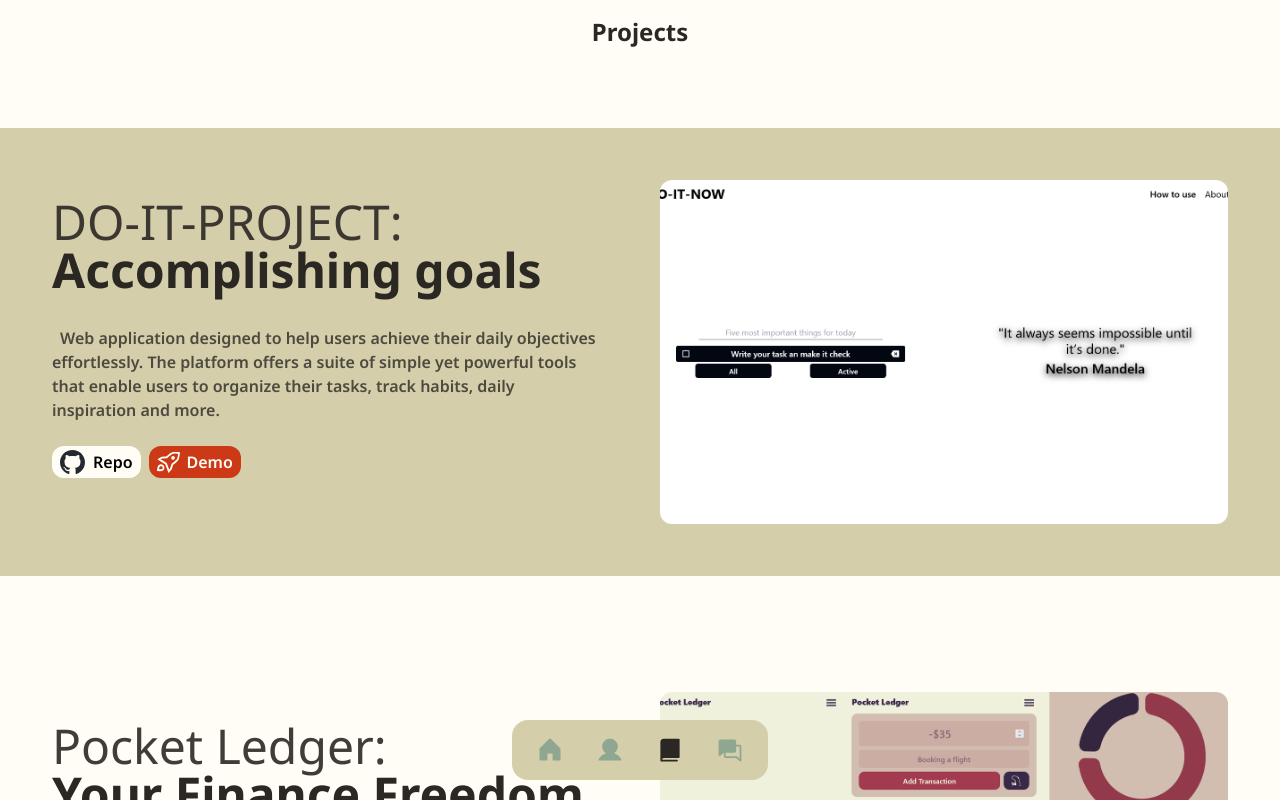
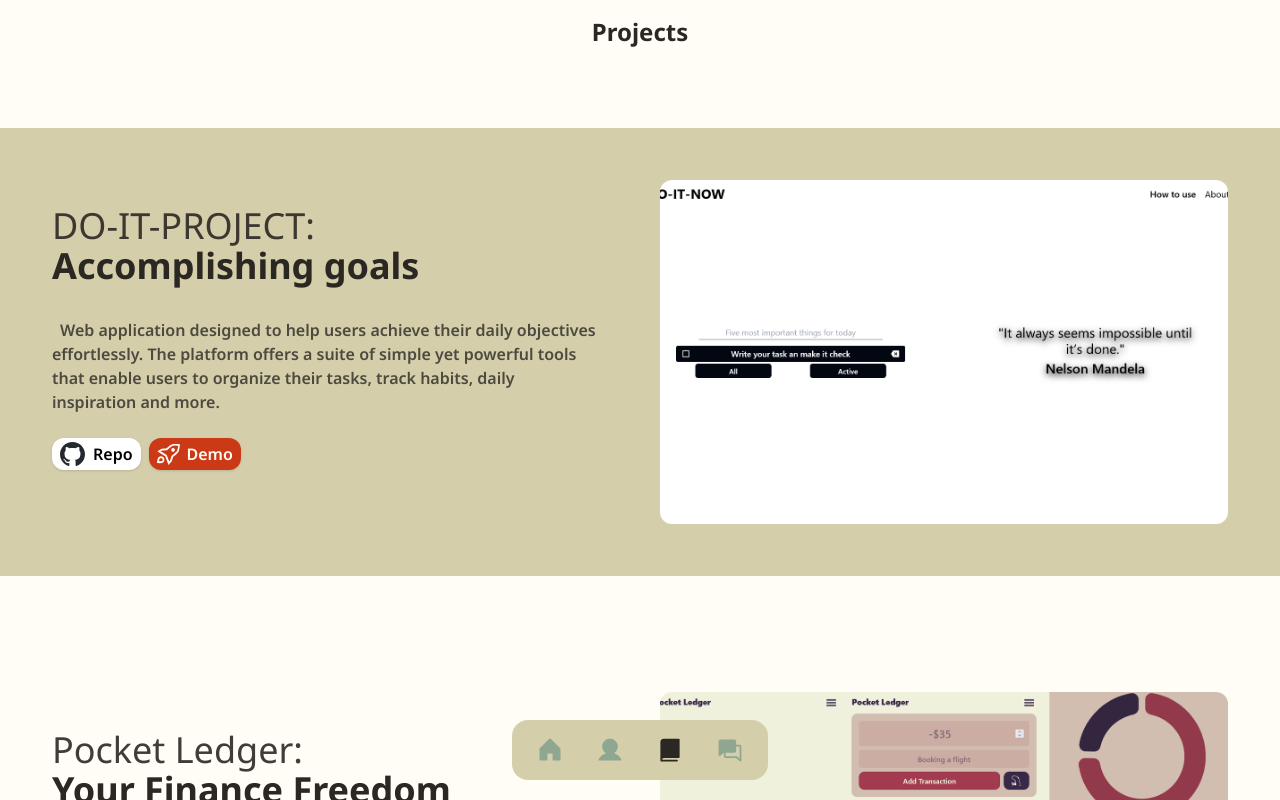
Before and after one commit to fantasyfuerte/portfolio, a Next.js app: page /projects in a window 1280 px wide. Shown: the top 800 px of the page. Built offline with nearby package versions, Linux system fonts and the light colour scheme.

Commit message:
Putting shadows to links

```diff
--- a/src/components/project-item.tsx
+++ b/src/components/project-item.tsx
@@ -28,7 +28,7 @@ function ProjectItem({
       }`}
     >
       <div className="basis-6/12 flex-grow px-2 md:pl-5 md:pr-10 mb-7 ">
-        <h5 className="text-2xl min-w-max md:text-5xl text-primary/90">
+        <h5 className="text-2xl min-w-max md:text-4xl text-primary/90">
           {name}: <br></br>
           <strong className="text-primary">{subtitle}</strong>
         </h5>
@@ -39,7 +39,7 @@ function ProjectItem({
           <Link
             href={repo}
             target="_blank"
-            className="flex gap-2 items-center bg-basicBackground px-2 py-1 rounded-xl"
+            className="flex gap-2 items-center shadow bg-white px-2 py-1 rounded-xl"
           >
             <img src="/icons/github.svg" alt="github" width={25} height={25} />
             <p className="font-semibold">Repo</p>
@@ -48,7 +48,7 @@ function ProjectItem({
             <Link
               href={demo}
               target="_blank"
-              className="flex gap-2 items-center bg-cta px-2 py-1 rounded-xl text-basicBackground"
+              className="shadow flex gap-2 items-center bg-cta px-2 py-1 rounded-xl text-basicBackground"
             >
               <GrDeploy size={22} className="rotate-6" />
               <p className="font-semibold">Demo</p>
```
